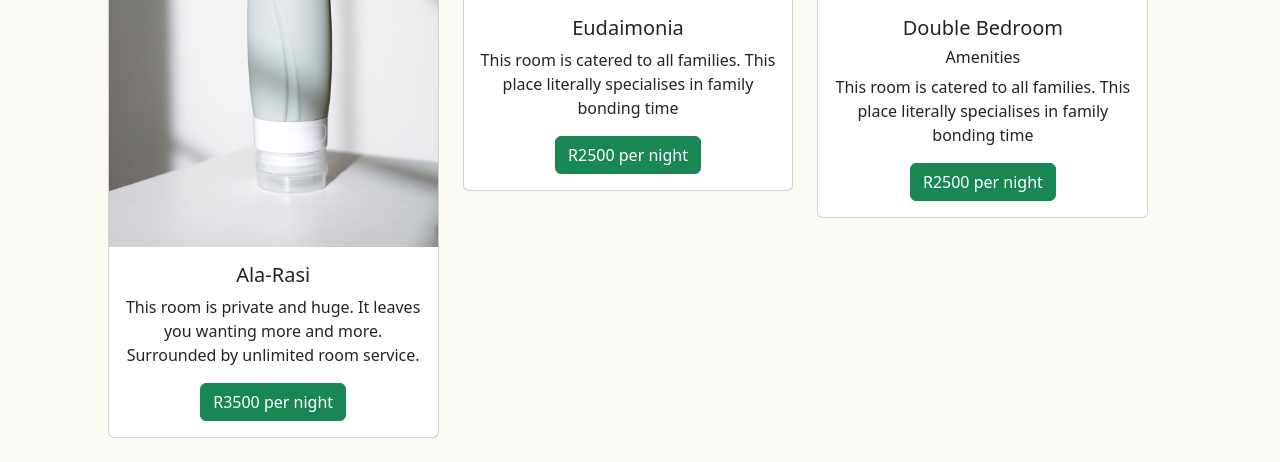
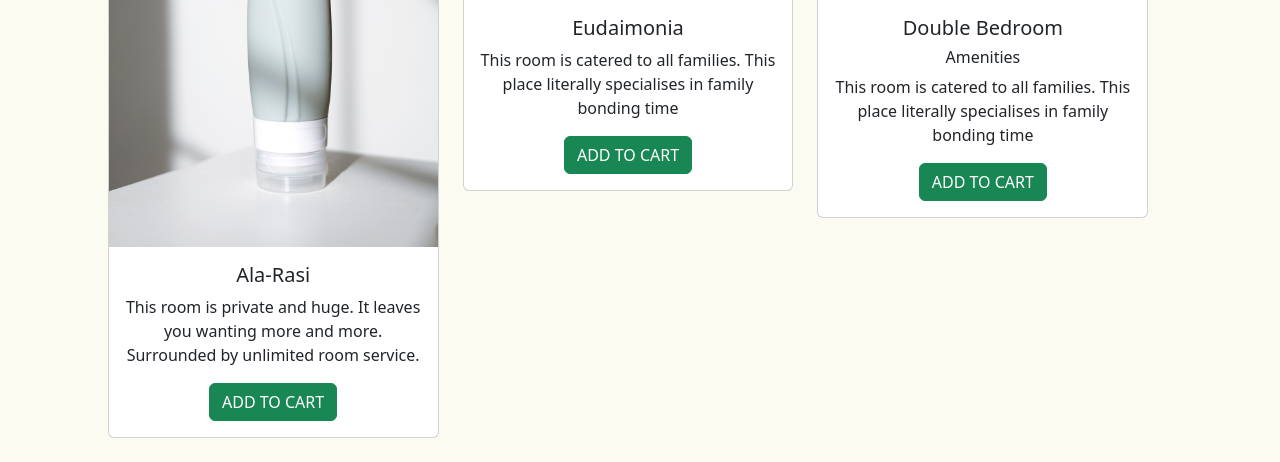
Before and after one commit to Thato2619/Online-Store, a PHP site: page / in a window 1280 px wide. Shown: the part 1451-1913 px from the top of the page. Run offline with PHP 8.4, Linux system fonts and the light colour scheme.

Commit message:
change button to 'ADD TO CART' 3 times

```diff
--- a/index.php
+++ b/index.php
@@ -119,7 +119,7 @@
             <div class="card-body">
               <h5 class="card-title">Ala-Rasi</h5>
               <p class="card-text">This room is private and huge. It leaves you wanting more and more. Surrounded by unlimited room service.</p>
-              <a href="#" class="btn btn-success">R3500 per night</a>
+              <a href="#" class="btn btn-success">ADD TO CART</a>
             </div>
           </div>
         </div>
@@ -131,7 +131,7 @@
             <div class="card-body">
               <h5 class="card-title">Eudaimonia</h5>
               <p class="card-text">This room is catered to all families. This place literally specialises in family bonding time</p>
-              <a href="#" class="btn btn-success">R2500 per night</a>
+              <a href="#" class="btn btn-success">ADD TO CART</a>
             </div>
           </div>
         </div>
@@ -144,7 +144,7 @@
               <h5 class="card-title">Double Bedroom</h5>
               <h6>Amenities</h6>
               <p class="card-text">This room is catered to all families. This place literally specialises in family bonding time</p>
-              <a href="#" class="btn btn-success">R2500 per night</a>
+              <a href="#" class="btn btn-success">ADD TO CART</a>
             </div>
           </div>
         </div>
```
